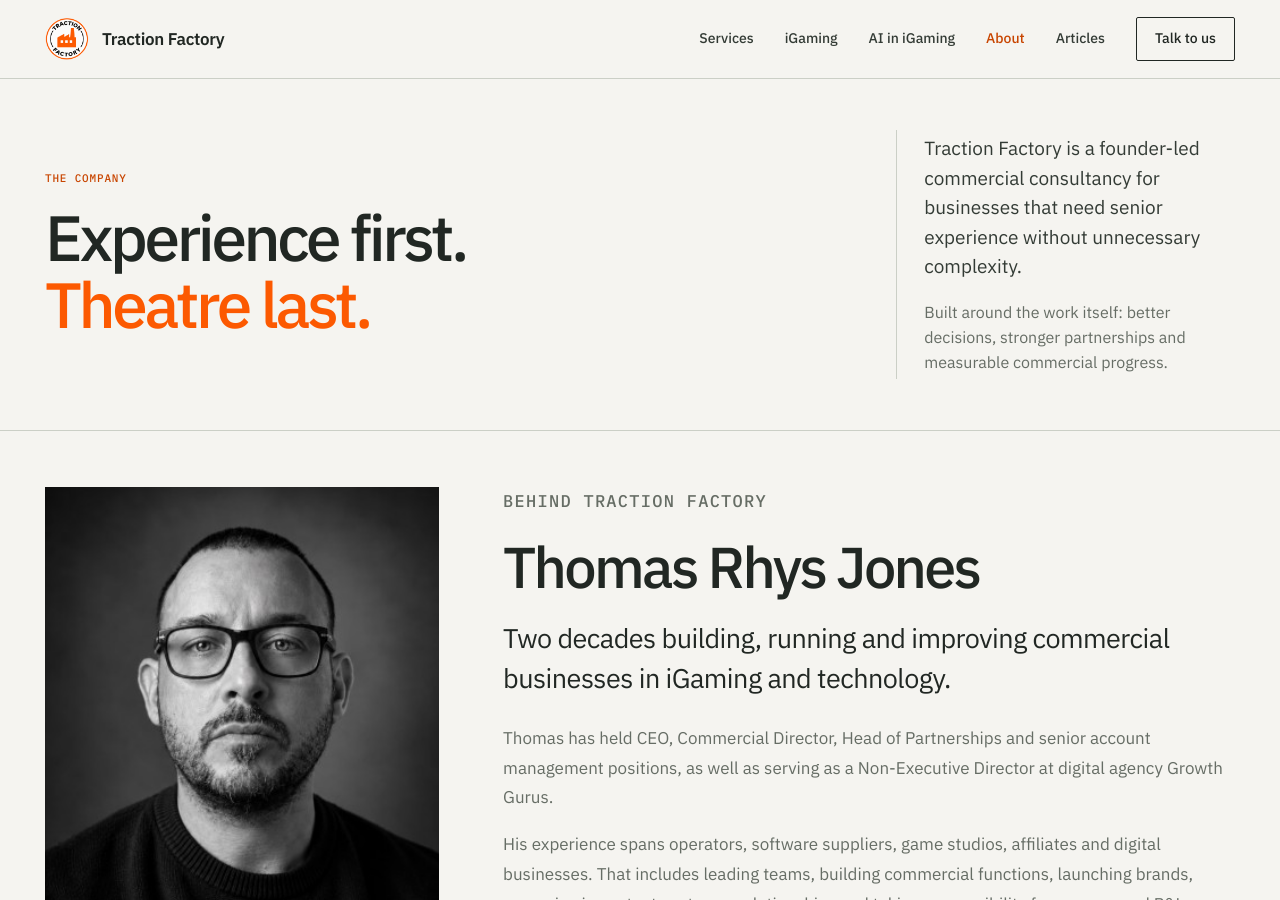
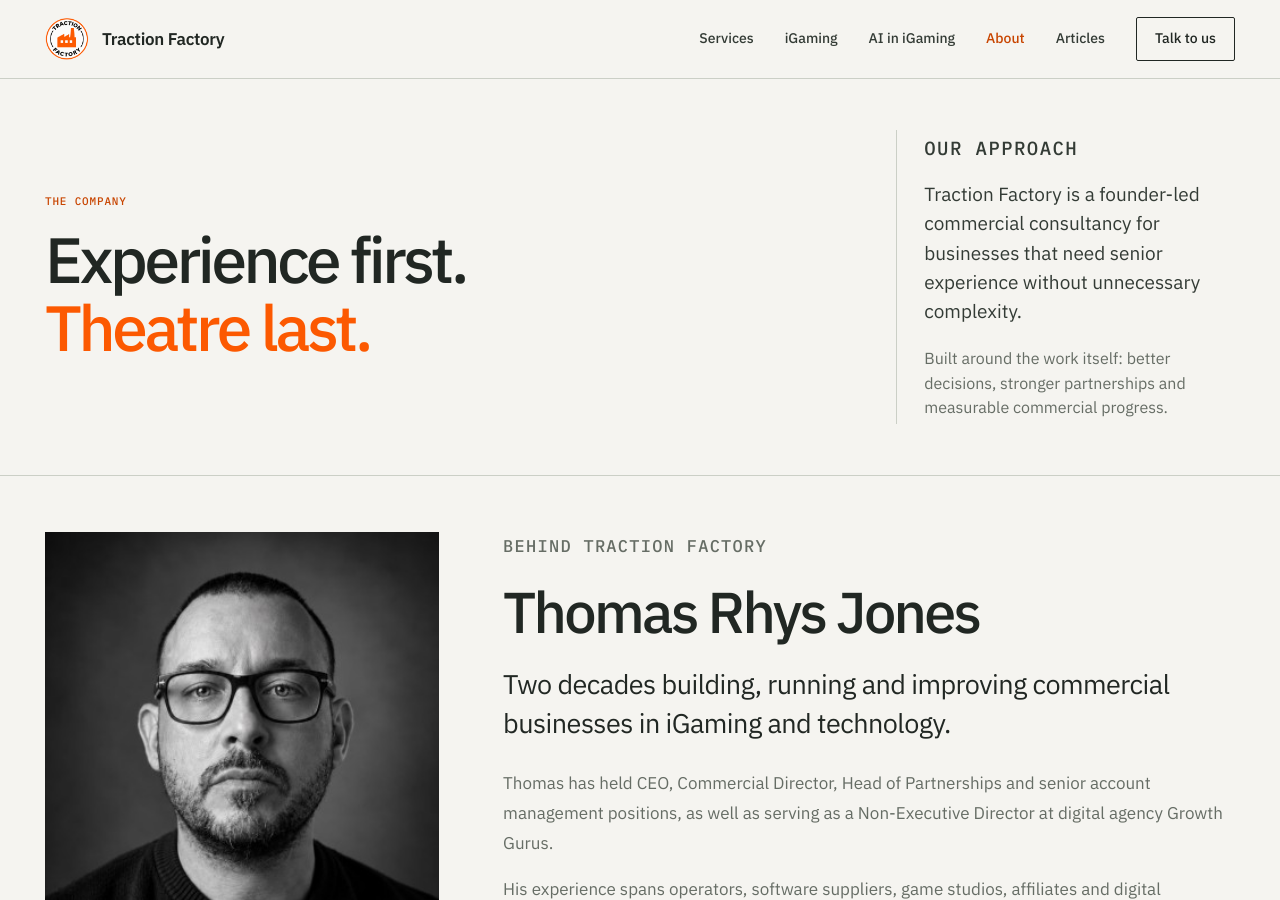
Before and after one commit to thomasrhysjones-hub/traction-factory-site, a Jekyll site: the page built from about/index.html, in a window 1280 px wide and 900 px high. Built offline with Jekyll 4.4.1, drawn with Linux system fonts in a browser that asks for light colours.

Commit message:
Add editorial hierarchy to supporting copy on about

```diff
--- a/about/index.html
+++ b/about/index.html
@@ -6,10 +6,10 @@ description: Meet Thomas Rhys Jones, founder of Traction Factory, with 20 years
 schema_type: person
 permalink: /about/
 ---
-<section class="inner-hero">
+<section class="inner-hero about-hero">
   <div class="shell inner-hero-grid">
     <div><p class="eyebrow">The company</p><h1>Experience first.<br><span>Theatre last.</span></h1></div>
-    <div class="inner-side"><p>Traction Factory is a founder-led commercial consultancy for businesses that need senior experience without unnecessary complexity.</p><p>Built around the work itself: better decisions, stronger partnerships and measurable commercial progress.</p></div>
+    <aside class="inner-side about-note" aria-label="Our approach"><p class="eyebrow">Our approach</p><p>Traction Factory is a founder-led commercial consultancy for businesses that need senior experience without unnecessary complexity.</p><p>Built around the work itself: better decisions, stronger partnerships and measurable commercial progress.</p></aside>
   </div>
 </section>
 <section class="section section-tight">
```
